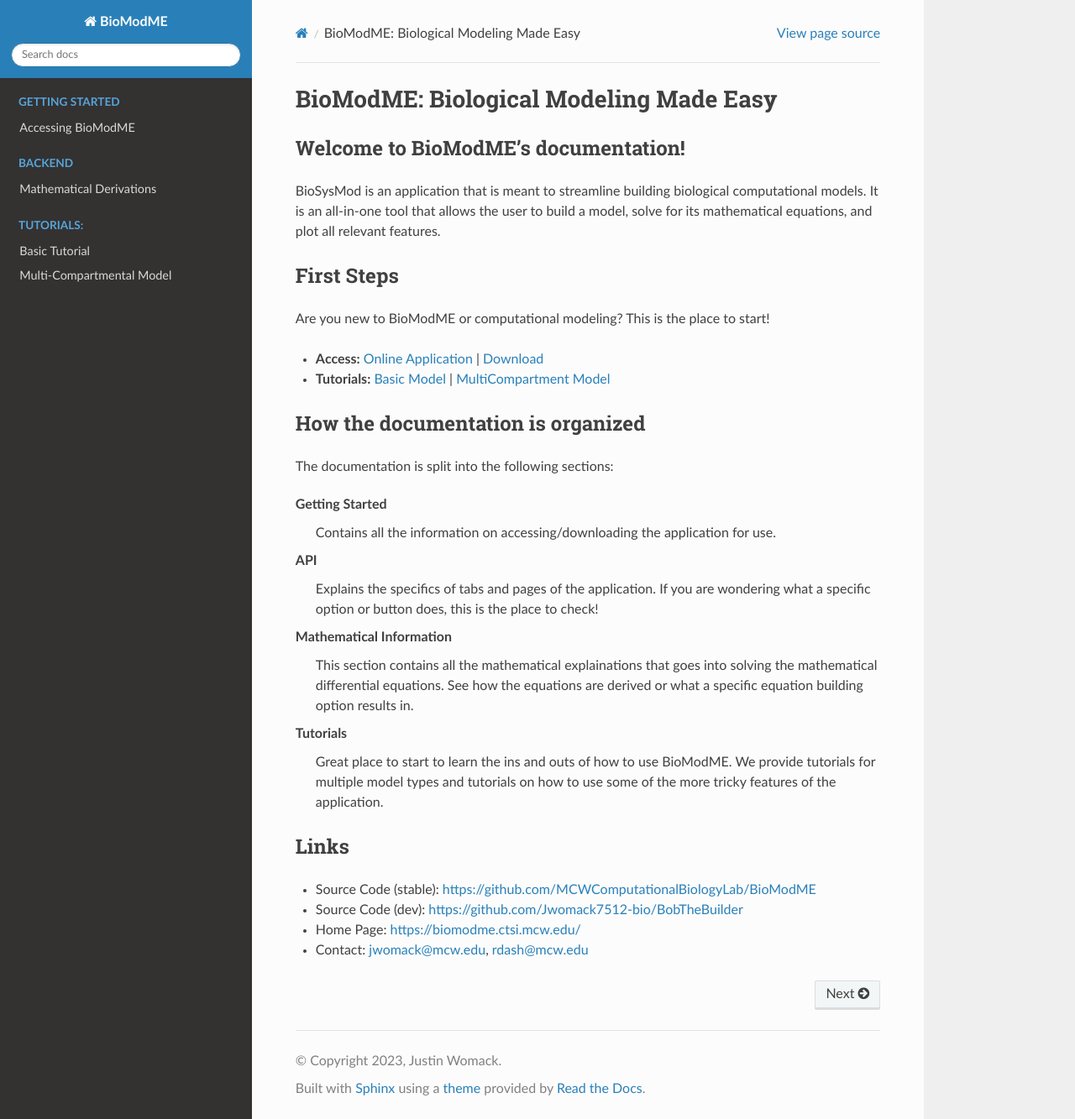
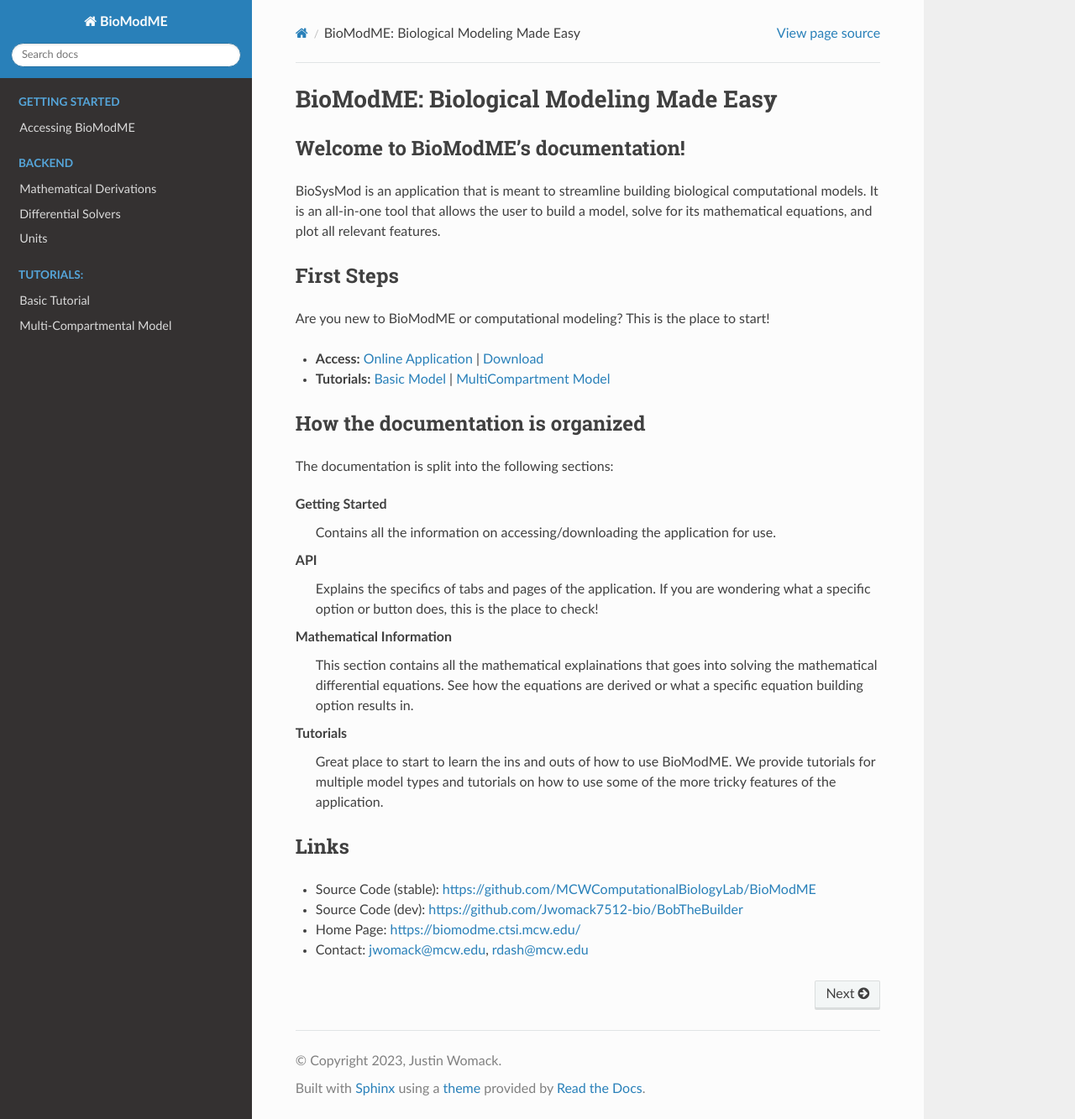
Before and after one commit to Jwomack7512-bio/BobTheBuilder, a Sphinx documentation site: the page built from docs/index.rst, in a window 1280 px wide and 1333 px high. Shown: the whole window at 84% size. Built offline with Sphinx 7.4.7 and the Read the Docs theme 2.0.0, drawn with Linux system fonts in a browser that asks for light colours; pages that are not in the unit, such as notebooks, are missing from menus.

Commit message:
docs: adding pages for backend

```diff
--- a/docs/index.rst
+++ b/docs/index.rst
@@ -24,6 +24,8 @@ BioModME: Biological Modeling Made Easy
    :hidden:
 
    pages/BACKEND_MATH_INDEX
+   pages/backend/differential_solvers
+   pages/backend/units
 
 .. toctree::
    :caption: Tutorials:
--- /dev/null
+++ b/docs/pages/backend/differential_solvers.rst
@@ -0,0 +1,4 @@
+Differential Solvers
+======================
+
+This section covers the differential solvers logic.
--- /dev/null
+++ b/docs/pages/backend/units.rst
@@ -0,0 +1,5 @@
+Units
+===================
+
+This section will cover all thing units.  What units are allowed, how changing
+units works, and how conversions are performed (maybe).
```
